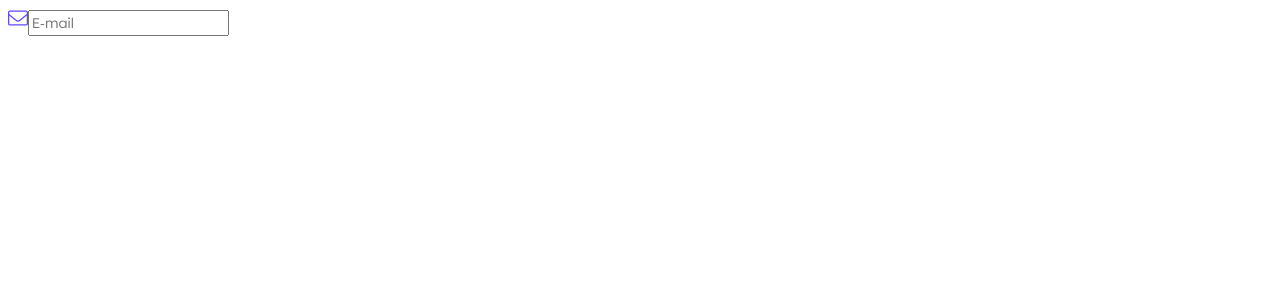
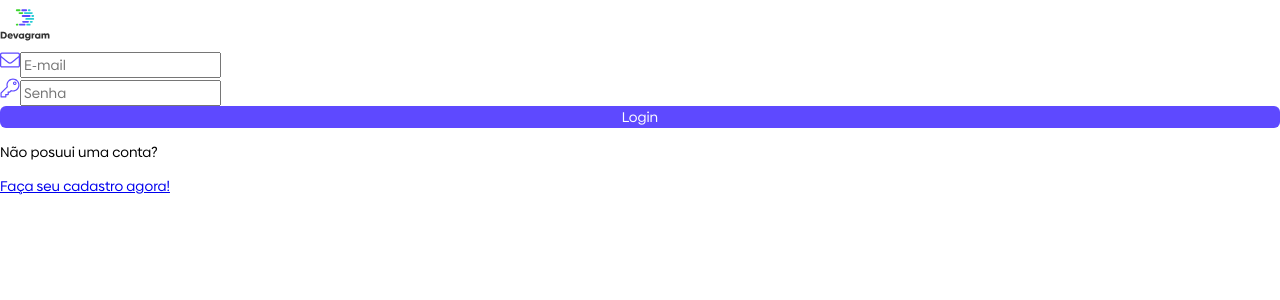
Before and after one commit to Lohuama/Devagram-React-Next, a Next.js app: page / in a window 1280 px wide. Shown: the top 300 px of the page. Built offline with nearby package versions, Linux system fonts and the light colour scheme.

Commit message:
EstruturaLogin-part2

```diff
--- a/componentes/login/index.js
+++ b/componentes/login/index.js
@@ -1,12 +1,24 @@
+import { useState } from "react";
 import InputPublico from "../inputPublico";
+import Image from "next/image";
+import Botao from '../botao'
+import Link from "next/link";
 import imagemEnvelope from '../../public/images/envelope.svg'
-
+import imagemChave from '../../public/images/chave.svg'
+import imagemLogo from '../../public/images/logo.svg'
 
 export default function Login(){
+    const [email, setEmail] = useState("");
+    const [senha, setSenha] = useState("");
+
     return (
         <section className={`paginaLogin paginaPublica`}>
             <div className="logoContainer">
-
+                <Image
+                    src={imagemLogo}
+                    alt='logotipo'
+                    layout="fill"
+                />
             </div>
 
             <div className="conteudoPaginaPublica">
@@ -15,9 +27,28 @@ export default function Login(){
                         imagem={imagemEnvelope}
                         texto="E-mail"
                         tipo="email"
-                        aoAlterarValor={() => console.log('digitando email')}
+                        aoAlterarValor={e => setEmail(e.target.value)}
+                        valor={email}
+                    />
+                    <InputPublico
+                        imagem={imagemChave}
+                        texto="Senha"
+                        tipo="password"
+                        aoAlterarValor={(e => setSenha(e.target.value))}
+                        valor={senha}
+                    />
+                    <Botao
+                        texto="Login"
+                        tipo="submit"
+                        desabilitado={false}
                     />
                 </form>
+
+                <div className="rodapePaginaPublica">
+                    <p>Não posuui uma conta?</p>
+                    <Link href="/cadastro">Faça seu cadastro agora!</Link>
+                </div>
+
             </div>
         </section>
     );
--- a/styles/globals.scss
+++ b/styles/globals.scss
@@ -1,10 +1,14 @@
 @import './variaveis.scss';
-@import '../componentes/botao/botao.scss';
-@import '../public/fonts/fonts.scss';
+
 
 *{
   font-family: $fontRegular;
   font-size: 14px;
+}
+
+html, body, #__next{
+  height: 100%;
+  margin: 0;
 }
 
 .avatar{
@@ -15,3 +19,7 @@
 .oculto{
   display: none;
 }
+
+@import '../componentes/botao/botao.scss';
+@import '../public/fonts/fonts.scss';
+@import './paginaPublica.scss';
--- /dev/null
+++ b/styles/paginaPublica.scss
@@ -0,0 +1,10 @@
+.paginaPublica{
+    display: flex;
+    flex-direction: column;
+
+    .logoContainer{
+        position: relative;
+        height: 50px;
+        width: 50px;
+    }
+}
```
